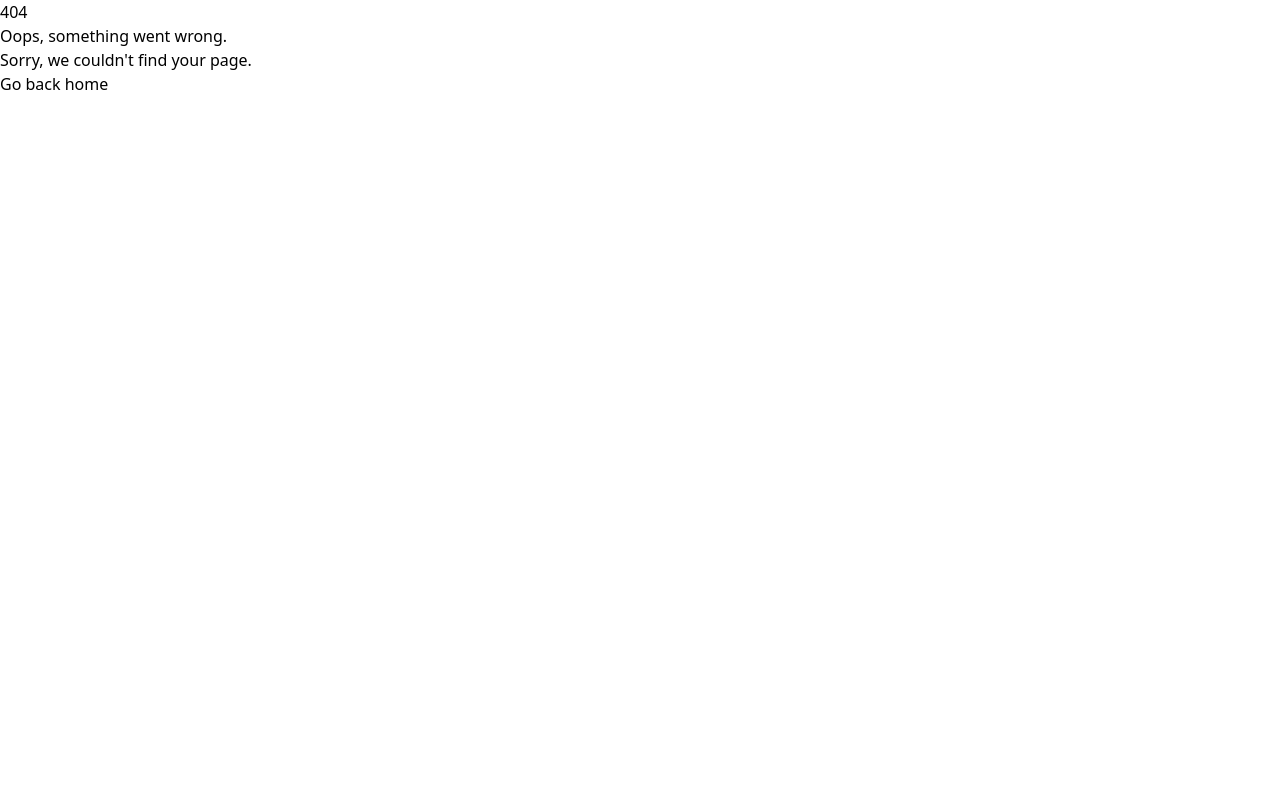
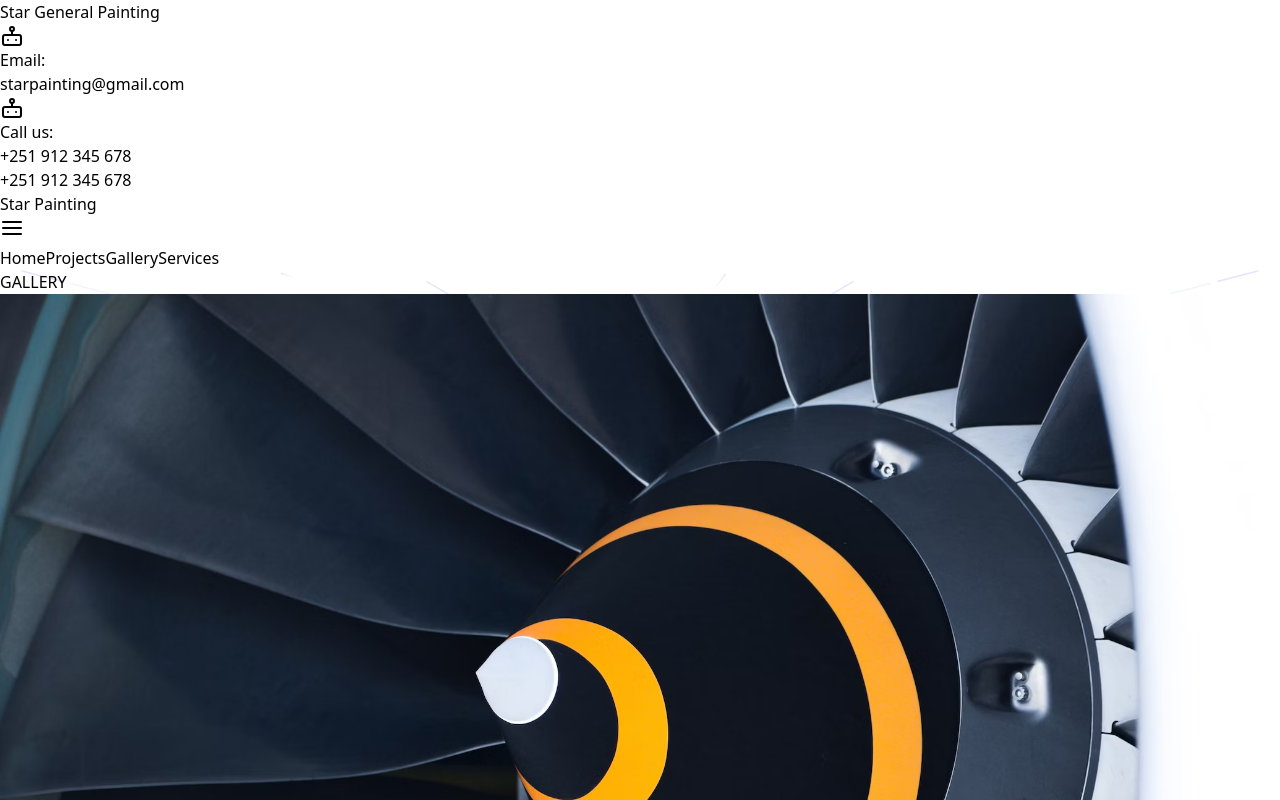
Before and after one commit to rouge9/StarDeploy, a React (Vite) app: page /StarDeploy/gallery in a window 1280 px wide. Before the commit this address had no page. Shown: the top 800 px of the page. Built offline with nearby package versions, Linux system fonts and the light colour scheme.

Commit message:
configure routes for deploy

```diff
--- a/src/App.jsx
+++ b/src/App.jsx
@@ -5,12 +5,13 @@ import GalleryPage from "./routes/GalleryPage";
 import ErrorPage from "./componets/ErrorPage";
 
 function App() {
+  console.log(import.meta.env.DEV);
   return (
     <BrowserRouter basename={import.meta.env.DEV ? "/" : "/StarDeploy/"}>
       <Routes>
         <Route path="/" element={<Home />} />
-        <Route path="/projects" element={<Projects />} />
-        <Route path="/gallery" element={<GalleryPage />} />
+        <Route path="/StarDeploy/projects" element={<Projects />} />
+        <Route path="/StarDeploy/gallery" element={<GalleryPage />} />
         <Route path="*" element={<ErrorPage />} />
       </Routes>
     </BrowserRouter>
--- a/src/componets/FloatingNavBar.jsx
+++ b/src/componets/FloatingNavBar.jsx
@@ -84,17 +84,17 @@ function FloatingNavBar() {
             </a>
             <a
               className={`font-medium text-gray-500 hover:text-gray-400 md:py-6 ${
-                path === "/projects" && "text-red-900"
+                path === "/StarDeploy/projects" && "text-red-900"
               }`}
-              href="/projects"
+              href="/StarDeploy/projects"
             >
               Projects
             </a>
             <a
               className={`font-medium text-gray-500 hover:text-gray-400 md:py-6 ${
-                path === "/gallery" && "text-red-900"
+                path === "/StarDeploy/gallery" && "text-red-900"
               }`}
-              href="/gallery"
+              href="/StarDeploy/gallery"
             >
               Gallery
             </a>
```
